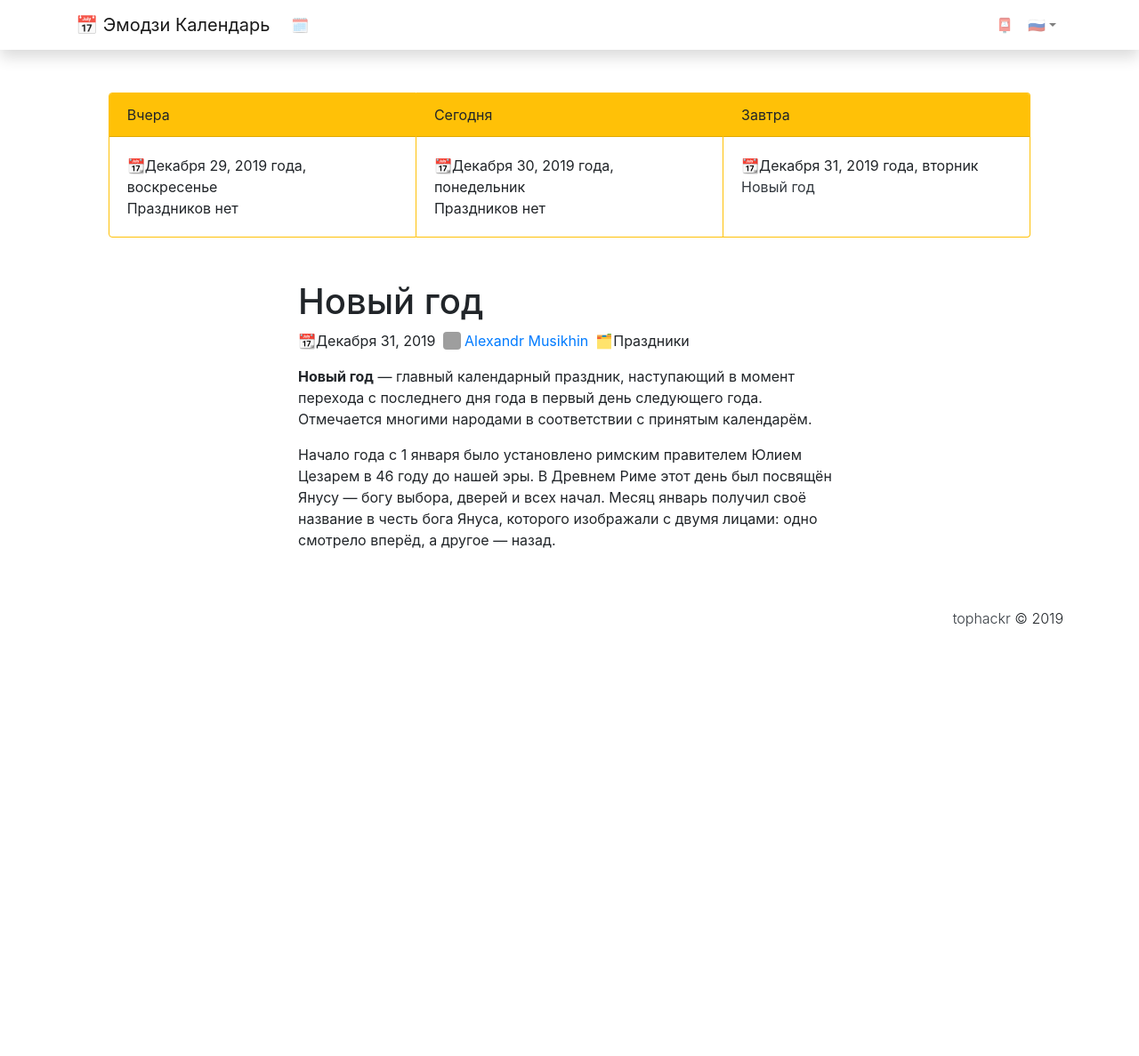
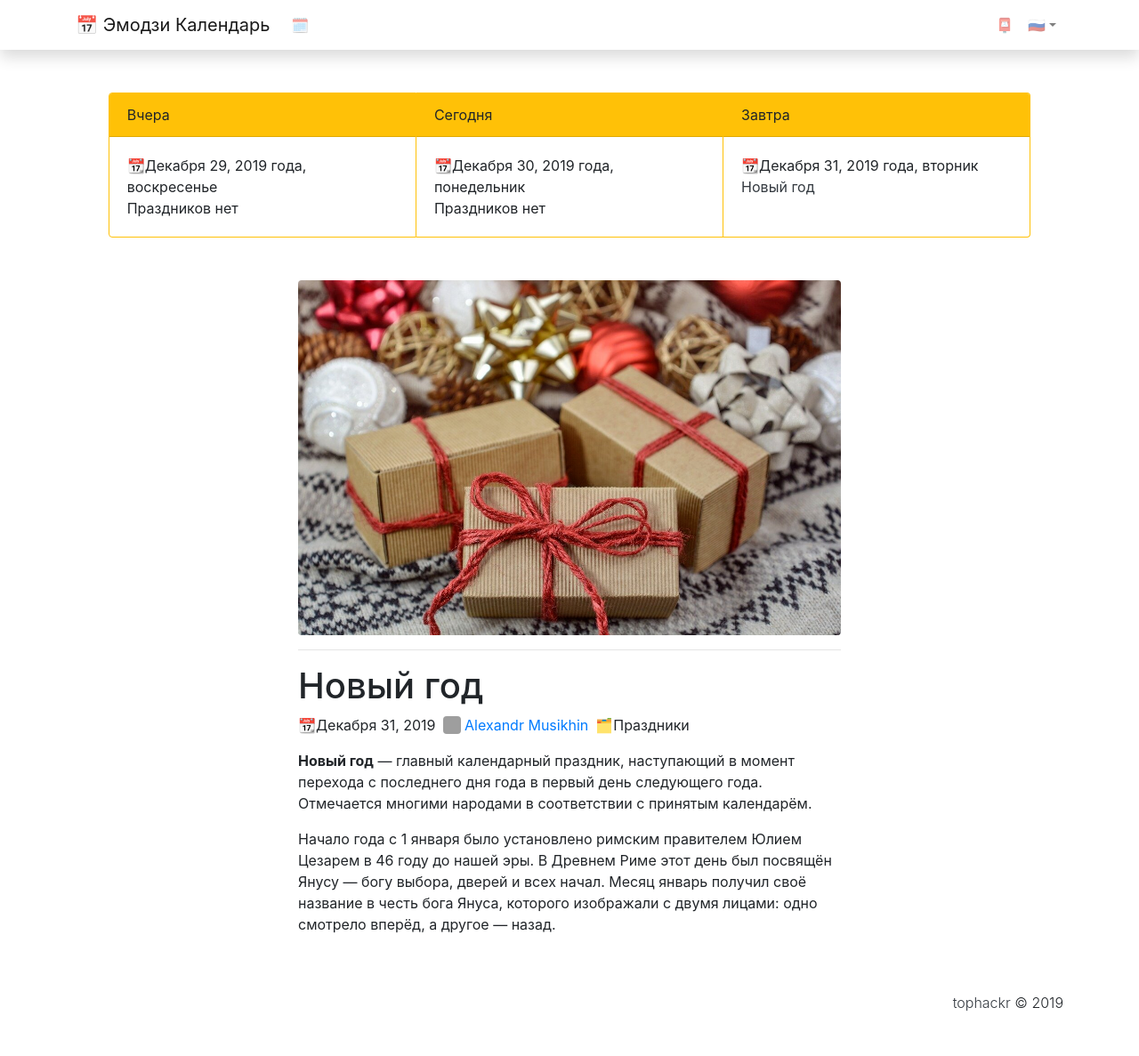
Before and after one commit to tophackr/emojicalendar, a Jekyll site: the page built from _posts/1970-12-31-ru.md, in a window 1280 px wide. Shown: the whole page at 89% size. Built offline with Jekyll 4.4.1, drawn with Linux system fonts in a browser that asks for light colours; comment, search, counter and statistics services are not loaded; before the commit the page ends 900 px from its top, so only the background shows below that; grey boxes are pictures that could not be loaded.

Commit message:
added image block

```diff
--- a/_layouts/date.html
+++ b/_layouts/date.html
@@ -3,6 +3,8 @@ layout: page
 ---
 
 {%- include config.html item1=page.date -%}
+<img src="{{ page.image | relative_url }}" class="img-fluid rounded" alt="Responsive image">
+<hr>
 <h1>{{ page.title }}</h1>
 <div class="row justify-content-center">
     <div class="col-12">
```
